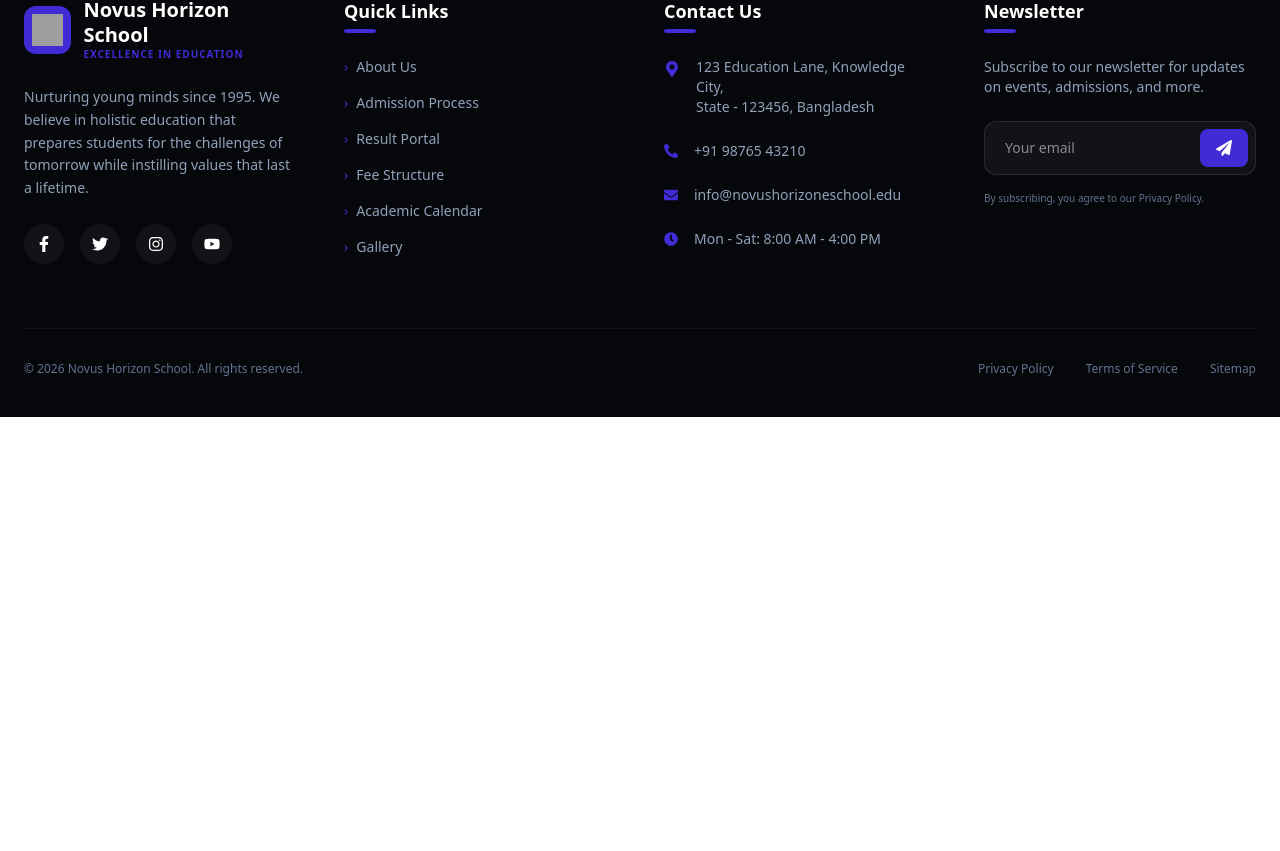
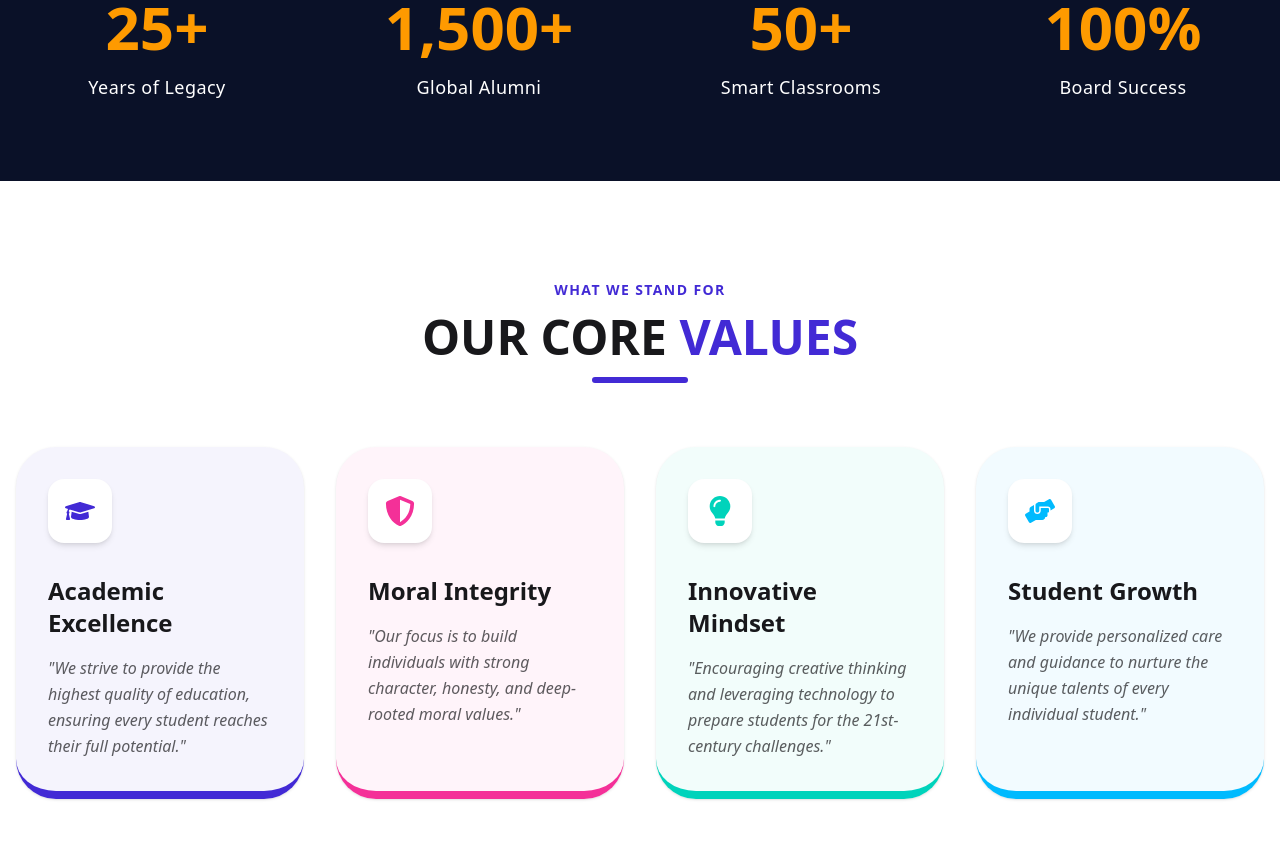
Before and after one commit to nurislam243/Novus-Horizon-School---Client-Side, a React (Vite) app: page /about in a window 1280 px wide. Shown: the part 1529-2380 px from the top of the page. Before the commit the page ends 1946 px from the top, so only its background shows below. Built offline with nearby package versions, Linux system fonts and the light colour scheme; grey boxes are pictures that could not be loaded.

Commit message:
feat: added core values section in about us page

```diff
--- a/package.json
+++ b/package.json
@@ -12,8 +12,10 @@
   "dependencies": {
     "@tailwindcss/vite": "^4.1.18",
     "react": "^19.2.0",
+    "react-countup": "^6.5.3",
     "react-dom": "^19.2.0",
     "react-icons": "^5.5.0",
+    "react-intersection-observer": "^10.0.3",
     "react-router": "^7.11.0",
     "swiper": "^12.0.3",
     "tailwindcss": "^4.1.18"
--- a/src/pages/About/About.jsx
+++ b/src/pages/About/About.jsx
@@ -1,5 +1,7 @@
 import PageBanner from "../../components/Shared/PageBanner/PageBanner"
+import CoreValues from "./CoreValues/CoreValues"
 import PrincipalMessage from "./PrincipalMessage/PrincipalMessage"
+import StatsSection from "./StatsSection/StatsSection"
 import VisionMission from "./VisionMission/VisionMission"
 
 const About = () => {
@@ -8,6 +10,8 @@ const About = () => {
       <PageBanner></PageBanner>
       <VisionMission></VisionMission>
       <PrincipalMessage></PrincipalMessage>
+      <StatsSection></StatsSection>
+      <CoreValues></CoreValues>
     </div>
   )
 }
--- /dev/null
+++ b/src/pages/About/CoreValues/CoreValues.jsx
@@ -0,0 +1,81 @@
+import React from 'react';
+import { FaGraduationCap, FaHandsHelping, FaLightbulb, FaShieldAlt } from 'react-icons/fa';
+
+const CoreValues = () => {
+  const values = [
+    {
+      title: "Academic Excellence",
+      desc: "We strive to provide the highest quality of education, ensuring every student reaches their full potential.",
+      icon: <FaGraduationCap />,
+      color: "text-primary",
+      borderColor: "border-primary",
+      bgColor: "bg-primary/5"
+    },
+    {
+      title: "Moral Integrity",
+      desc: "Our focus is to build individuals with strong character, honesty, and deep-rooted moral values.",
+      icon: <FaShieldAlt />,
+      color: "text-secondary",
+      borderColor: "border-secondary",
+      bgColor: "bg-secondary/5"
+    },
+    {
+      title: "Innovative Mindset",
+      desc: "Encouraging creative thinking and leveraging technology to prepare students for the 21st-century challenges.",
+      icon: <FaLightbulb />,
+      color: "text-accent",
+      borderColor: "border-accent",
+      bgColor: "bg-accent/5"
+    },
+    {
+      title: "Student Growth",
+      desc: "We provide personalized care and guidance to nurture the unique talents of every individual student.",
+      icon: <FaHandsHelping />,
+      color: "text-info",
+      borderColor: "border-info",
+      bgColor: "bg-info/5"
+    }
+  ];
+
+  return (
+    <section className="py-24 bg-base-100 px-4">
+      <div className="container mx-auto">
+        {/* Section Heading */}
+        <div className="text-center max-w-2xl mx-auto mb-16">
+          <span className="text-primary font-bold uppercase tracking-widest text-sm">
+            What we stand for
+          </span>
+          <h2 className="text-4xl md:text-5xl font-black text-base-content mt-3 mb-4 uppercase">
+            Our Core <span className="text-primary">Values</span>
+          </h2>
+          <div className="w-24 h-1.5 bg-primary mx-auto rounded-full"></div>
+        </div>
+
+        {/* Values Grid */}
+        <div className="grid grid-cols-1 md:grid-cols-2 lg:grid-cols-4 gap-8">
+          {values.map((v, index) => (
+            <div
+              key={index}
+              className={`group p-8 ${v.bgColor} rounded-[2.5rem] border-b-8 ${v.borderColor} shadow-sm hover:shadow-2xl hover:-translate-y-3 transition-all duration-500`}
+            >
+              {/* Icon Circle */}
+              <div className={`w-16 h-16 rounded-2xl bg-base-100 shadow-md flex items-center justify-center text-3xl ${v.color} mb-8 group-hover:rotate-12 transition-transform duration-300`}>
+                {v.icon}
+              </div>
+
+              {/* Content */}
+              <h3 className="text-2xl font-bold mb-4 text-base-content">
+                {v.title}
+              </h3>
+              <p className="text-base-content/70 leading-relaxed font-medium italic">
+                "{v.desc}"
+              </p>
+            </div>
+          ))}
+        </div>
+      </div>
+    </section>
+  );
+};
+
+export default CoreValues;
```
Also changed, not shown: 1 other file (tests, documents, lock files or other folders).
